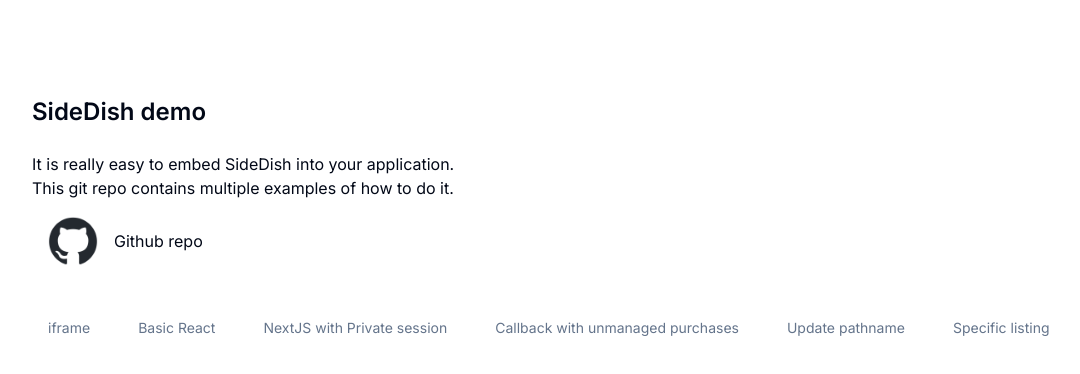
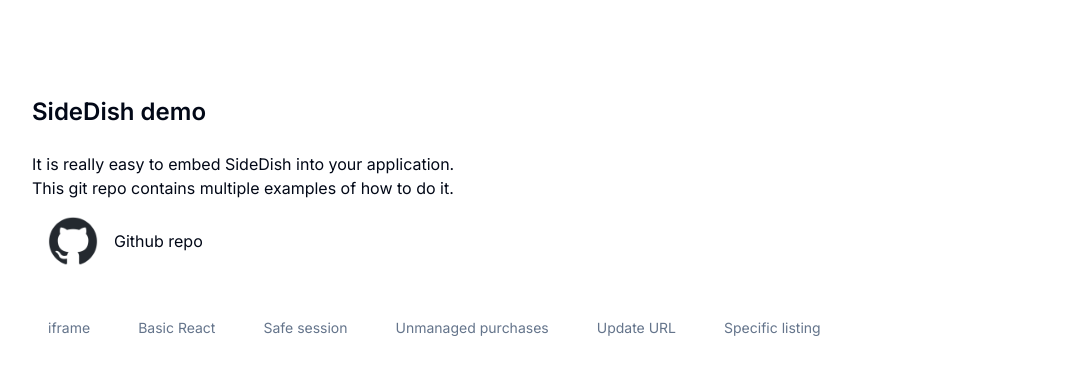
Before and after one commit to IntegrationsCaptain/demo, a Next.js app: page / in a window 1280 px wide. Shown: the top 374 px of the page, without its empty margins (64-1144 px from the left). Built offline with nearby package versions, Linux system fonts and the light colour scheme.

Commit message:
change folder names  and add page titles

```diff
--- a/app/(demos)/iframe/page.tsx
+++ b/app/(demos)/iframe/page.tsx
@@ -1,3 +1,7 @@
+export const metadata = {
+	title: 'iFrame demo',
+};
+
 export default function DemoIFrame() {
 	const STORE_URL = process.env.NEXT_PUBLIC_STORE_URL || 'https://demo.integrations.store';
 	return <iframe src={STORE_URL} className="h-full w-full border-none" allow="clipboard-write" loading="lazy" />;
--- a/app/(demos)/react_path_change/[[...path]]/StoreEmbed.tsx
+++ b/app/(demos)/path-change/[[...path]]/StoreEmbed.tsx
@@ -4,14 +4,18 @@
 import { usePathname } from 'next/navigation';
 import { toast } from 'sonner';
 
+export const metadata = {
+	title: 'Update URL demo',
+};
+
 const StoreEmbed = () => {
 	const STORE_URL = process.env.NEXT_PUBLIC_STORE_URL || 'https://demo.integrations.store';
-	const STORE_PAGE_PATH = '/react_path_change';
+	const STORE_PAGE_PATH = '/path-change';
 	const pathname = usePathname();
 
 	// listen to path change and update the url
 	const onPathChange = (path: string) => {
-		const newPath = `${STORE_PAGE_PATH}${path}`;
+		const newPath = `${STORE_PAGE_PATH}${path === '/' ? '' : path}`;
 		if (newPath === window.location.pathname) return;
 		window.history.pushState({}, '', newPath);
 
--- a/app/(demos)/react_path_change/[[...path]]/page.tsx
+++ b/app/(demos)/path-change/[[...path]]/page.tsx
@@ -1,4 +1,8 @@
 import StoreEmbed from './StoreEmbed';
+
+export const metadata = {
+	title: 'Update URL demo',
+};
 
 export default function DemoReactPathChangeClient() {
 	return <StoreEmbed />;
--- a/app/(demos)/react-basic/page.tsx
+++ b/app/(demos)/react-basic/page.tsx
@@ -1,4 +1,8 @@
 import { Store } from '@sidedish/react';
+
+export const metadata = {
+	title: 'Basic React demo',
+};
 
 export default function DemoReact() {
 	const NEXT_PUBLIC_STORE_URL = process.env.NEXT_PUBLIC_STORE_URL || 'https://demo.integrations.store';
--- a/app/(demos)/next-session/page.tsx
+++ b/app/(demos)/safe-session/page.tsx
@@ -18,6 +18,10 @@
 	}
 };
 
+export const metadata = {
+	title: 'Safe session demo',
+};
+
 export default async function NextJSDemo() {
 	// usually these will come from your auth
 	const user = await getFakeAuth();
--- a/app/(demos)/specific-listing/page.tsx
+++ b/app/(demos)/specific-listing/page.tsx
@@ -1,4 +1,8 @@
 import { Store } from '@sidedish/react';
+
+export const metadata = {
+	title: 'Specific listing demo',
+};
 
 export default function DemoReactListing() {
 	const NEXT_PUBLIC_STORE_URL = process.env.NEXT_PUBLIC_STORE_URL || 'https://demo.integrations.store';
--- a/app/(demos)/react_install_status/page.tsx
+++ b/app/(demos)/unmanaged-purchases/page.tsx
@@ -2,11 +2,12 @@
 import { StoreEmbed } from './StoreEmbed';
 
 async function getInstalledListings(): Promise<string[]> {
-	// since we are constantly resetting the database in the demo environment, we will not hard code the installed listing id
-	// but will load one from api
-	//fetch(`/api/listings`)
-	return [];
+	return ['c140c3a4-209a-4bb1-9dd6-635f9ae1bffa'];
 }
+
+export const metadata = {
+	title: 'Unmanged purchases demo',
+};
 
 export default async function DemoReactInstallStatusClient() {
 	const installedListings = await getInstalledListings();
--- a/components/NavMenu.tsx
+++ b/components/NavMenu.tsx
@@ -7,9 +7,9 @@
 export const paths: { href: string; name: string }[] = [
 	{ href: '/iframe', name: 'iframe' },
 	{ href: '/react-basic', name: 'Basic React' },
-	{ href: '/next-session', name: 'NextJS with Private session' },
-	{ href: '/react_install_status', name: 'Callback with unmanaged purchases' },
-	{ href: '/react_path_change', name: 'Update pathname' },
+	{ href: '/safe-session', name: 'Safe session' },
+	{ href: '/unmanaged-purchases', name: 'Unmanaged purchases' },
+	{ href: '/path-change', name: 'Update URL' },
 	{ href: '/specific-listing', name: 'Specific listing' },
 ];
 
```
Also changed, not shown: app/(demos)/unmanaged-purchases/StoreEmbed.tsx (renamed from app/(demos)/react_install_status/StoreEmbed.tsx).
